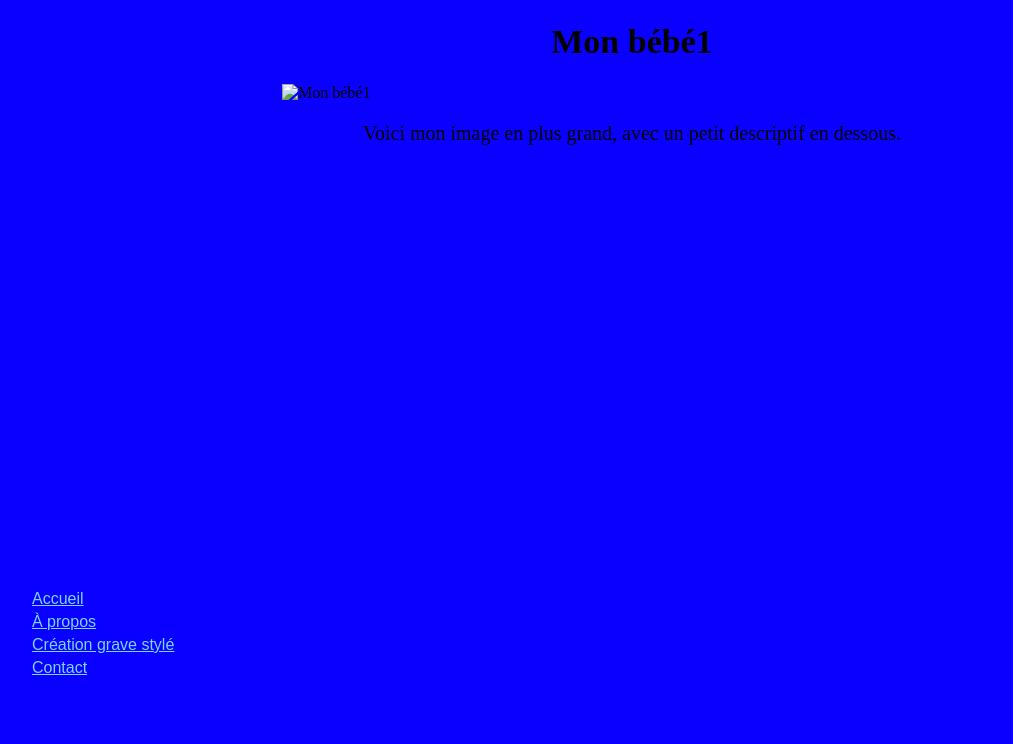
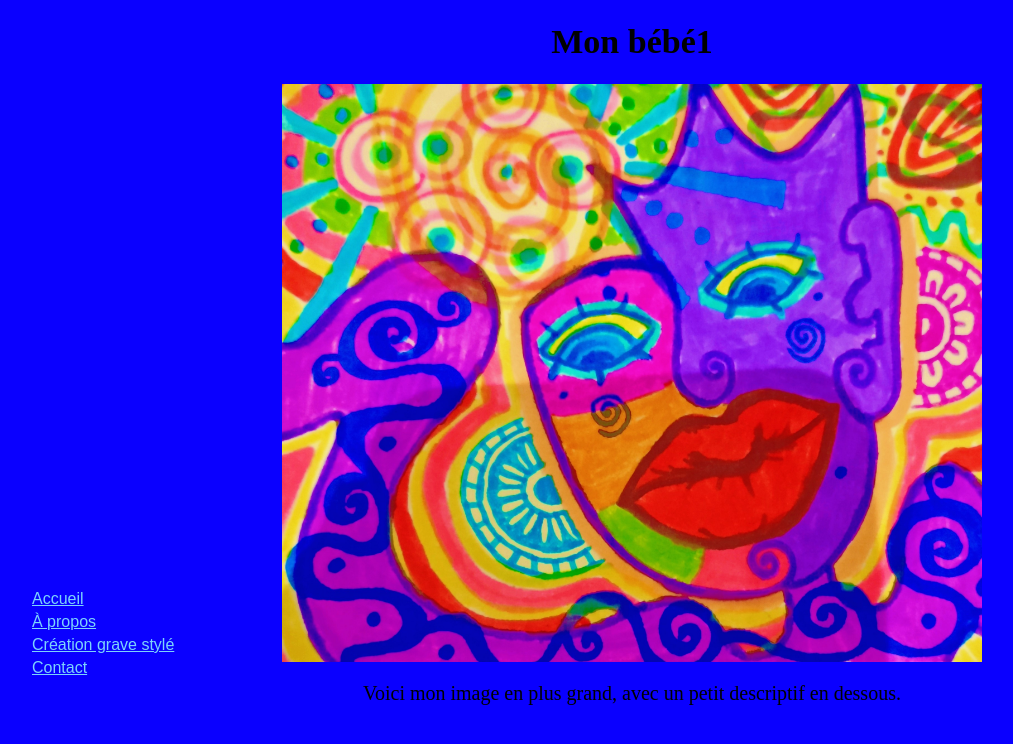
Before and after one commit to Lotus4bidden/Lotus4bidden.github.io, a plain HTML site: page Mbb1.html in a window 1280 px wide. Shown: the whole page, without its empty margins (8-1021 px from the left). Drawn offline with Linux system fonts and the light colour scheme.

Commit message:
Update image source in Mbb1.html

```diff
--- a/Mbb1.html
+++ b/Mbb1.html
@@ -6,7 +6,7 @@
 </head>
 <body class="creation-page">
     <h1>Mon bébé1</h1>
-    <img src="file:///home/chronos/u-77903002184b81bf57d6ee02a4c53f36832d72ea/MyFiles/Downloads/1000076213.jpg" alt="Mon bébé1" style="width: 700px; height: auto; display: block; margin: 20px auto;">
+    <img src="Dessin1.jpg" alt="Mon bébé1" style="width: 700px; height: auto; display: block; margin: 20px auto;">
     <p style="text-align: center; font-size: 20px;">Voici mon image en plus grand, avec un petit descriptif en dessous.</p>
     <nav>
         <a href="index.html">Accueil</a>
```
